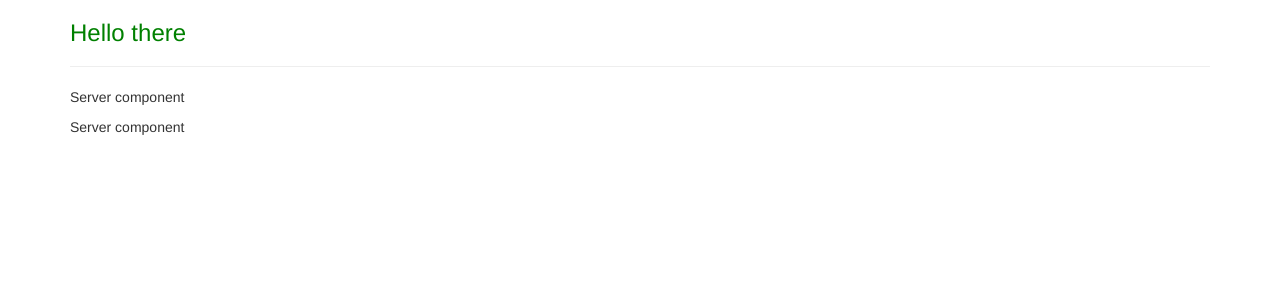
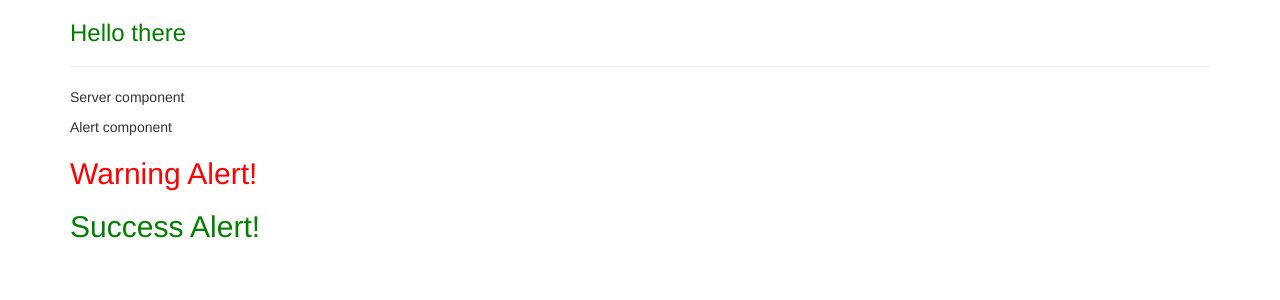
Before and after one commit to PCissewski/AngularCourse, an Angular app: page / in a window 1280 px wide. Shown: the top 300 px of the page. Built offline with nearby package versions, Linux system fonts and the light colour scheme.

Commit message:
Completed component Task

```diff
--- /dev/null
+++ b/src/app/alert/alert.component.html
@@ -0,0 +1,4 @@
+<p>Alert component</p>
+
+<app-warning>:D</app-warning>
+<app-success></app-success>
--- /dev/null
+++ b/src/app/alert/success/success.component.css
@@ -0,0 +1,3 @@
+h2 {
+    color: green
+}
--- /dev/null
+++ b/src/app/alert/success/success.component.html
@@ -0,0 +1 @@
+<h2>Success Alert!</h2>
--- /dev/null
+++ b/src/app/alert/success/success.component.ts
@@ -0,0 +1,15 @@
+import { Component, OnInit } from '@angular/core';
+
+@Component({
+  selector: 'app-success',
+  templateUrl: './success.component.html',
+  styleUrls: ['./success.component.css']
+})
+export class SuccessComponent implements OnInit {
+
+  constructor() { }
+
+  ngOnInit(): void {
+  }
+
+}
--- /dev/null
+++ b/src/app/alert/warning/warning.component.css
@@ -0,0 +1,3 @@
+h2 {
+    color: red
+}
--- /dev/null
+++ b/src/app/alert/warning/warning.component.html
@@ -0,0 +1,3 @@
+<h2>
+    Warning Alert!
+</h2>
--- a/src/app/app.component.html
+++ b/src/app/app.component.html
@@ -4,6 +4,7 @@
             <h3>Hello there</h3>
             <hr>
             <app-servers></app-servers>
+            <app-alert></app-alert>
             <!-- <div app-servers ></div> -->
             <!-- <div class="app-servers" ></div> -->
         </div>
--- a/src/app/app.component.ts
+++ b/src/app/app.component.ts
@@ -3,7 +3,6 @@ import { Component } from '@angular/core';
 @Component({
   selector: 'app-root',
   templateUrl: './app.component.html',
-  // styleUrls: ['./app.component.css']
   styles: [`
     h3{
       color: green;
--- a/src/app/servers/servers.component.ts
+++ b/src/app/servers/servers.component.ts
@@ -3,7 +3,6 @@ import { Component, OnInit } from '@angular/core';
 @Component({
   selector: 'app-servers',
   template: `
-  <app-server></app-server>
   <app-server></app-server>`,
   styleUrls: ['./servers.component.css']
 })
```
Also changed, not shown: src/app/alert/alert.component.ts (added, +10 -0 lines), src/app/alert/warning/warning.component.ts (added, +11 -0 lines), src/app/app.module.ts (+7 -1 lines).
